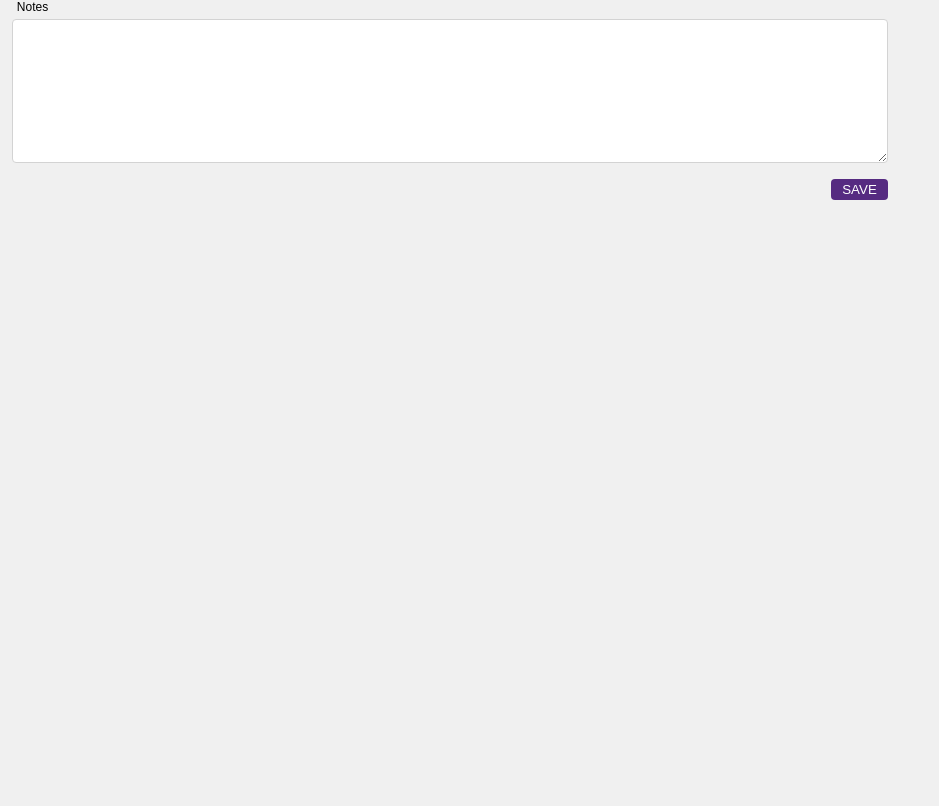
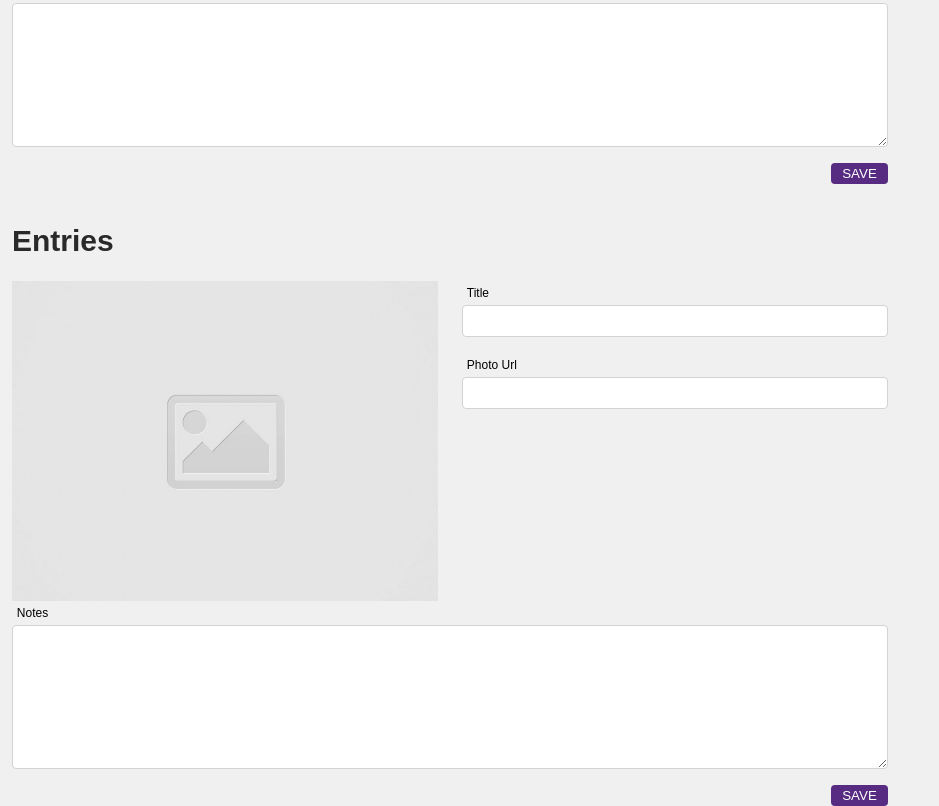
Before and after one commit to david-s-song/code-journal, a website: page js/index.html in a window 1280 px wide. Shown: the part 475-1281 px from the top of the page, without its empty margins (0-939 px from the left). Before the commit the page ends 800 px from the top, so only its background shows below. Drawn offline with Linux system fonts and the light colour scheme; a web font is replaced by a local one.

Commit message:
created dummy journal entries to ul in the html.

```diff
--- a/css/styles.css
+++ b/css/styles.css
@@ -24,7 +24,8 @@
   color: #292929;
 }
 
-.image {
+.image,
+#li-image {
   width: 100%;
   height: 20rem;
   object-fit: cover;
@@ -41,7 +42,10 @@
 
 #title,
 #photoUrl,
-#notes {
+#notes,
+#li-title,
+#li-photoUrl,
+#li-notes {
   margin-bottom: 1rem;
 }
 
@@ -58,7 +62,8 @@
   padding: 0.3rem;
 }
 
-#notes {
+#notes,
+#li-notes {
   height: 9rem;
   display: flex;
 }
@@ -82,3 +87,7 @@
   justify-content: flex-end;
   width: 100%;
 }
+
+li {
+  list-style: none;
+}
--- a/js/index.html
+++ b/js/index.html
@@ -25,11 +25,6 @@
           <h1 class="heading-new-entry">New Entry</h1>
         </div>
       </div>
-
-  <div class="container entries" data-view="entries">
-    <ul class="entry-list"></ul>
-  </div>
-
       <div class="row">
         <div class="column-half flex-column">
             <label for="image"></label>
@@ -61,6 +56,41 @@
 
     </form>
   </div>
+  <!-- sibling div -->
+  <div class="container entries" data-view="entries">
+    <ul class="entry-list"></ul>
+      <li>
+        <div class="row">
+          <div class="column-half">
+            <h1 class="heading-new-entry">Entries</h1>
+          </div>
+        </div>
+        <div class="row">
+          <div class="column-half flex-column">
+            <label for="image"></label>
+            <img class="image" required name="image" type="image" src="../images/placeholder-image-square.jpg"
+              alt="photoUrlImage" id="li-image">
+          </div>
+          <div class="column-half flex-column">
+            <label class="labels" for="title">Title</label>
+            <input class="placeholders" required name="title" type="text" id="li-title" placeholder="">
+            <label class="labels" for="photoUrl">Photo Url</label>
+            <input class="placeholders" required name="photoUrl" type="url" id="li-photoUrl" placeholder="">
+          </div>
+        </div>
+
+        <div class="row">
+          <div class="column-full flex-column">
+            <label class="labels" for="notes">Notes</label>
+            <textarea class="placeholders" required name="notes" type="textArea" id="li-notes" placeholder=""></textarea>
+            <div class="btn">
+              <button class="button-save" type="submit">SAVE</button>
+            </div>
+          </div>
+        </div>
+      </li>
+
+  </div>
 
   <script src="main.js"></script>
   <script src="data.js"></script>
```
